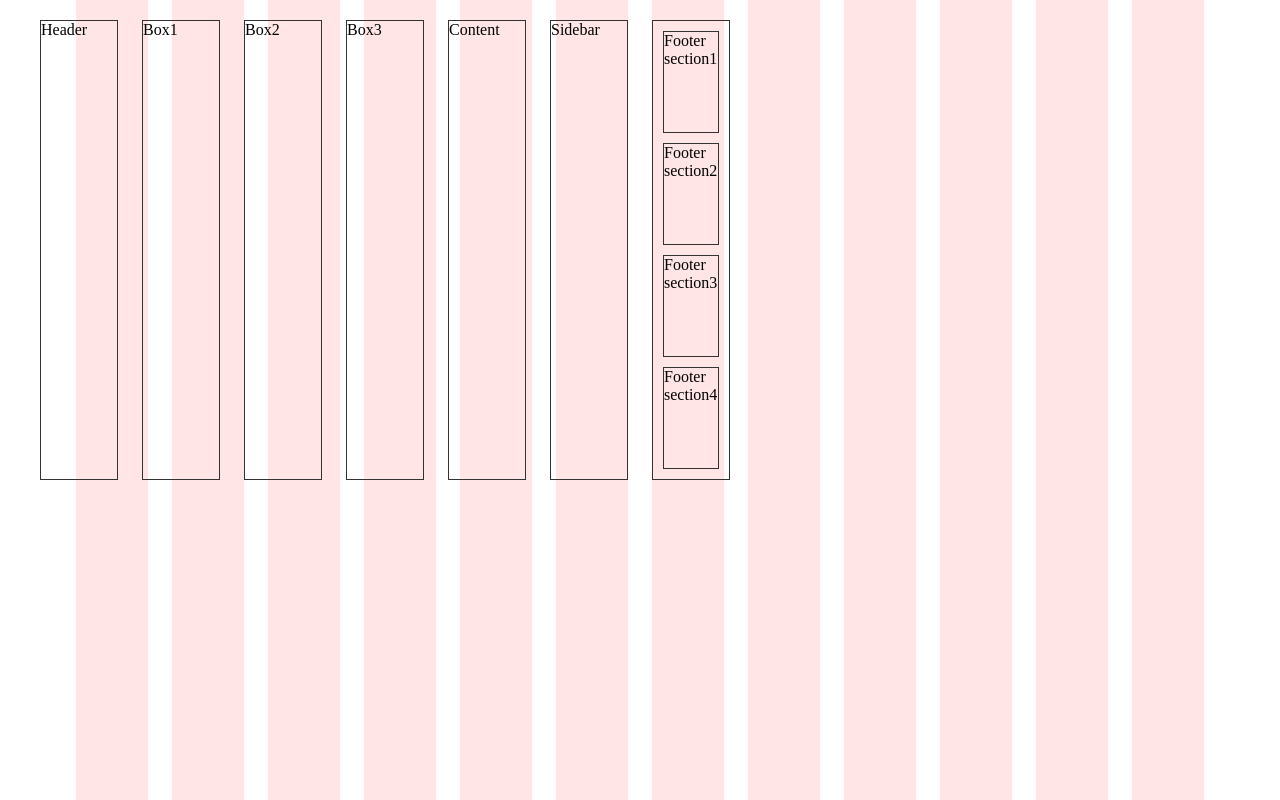
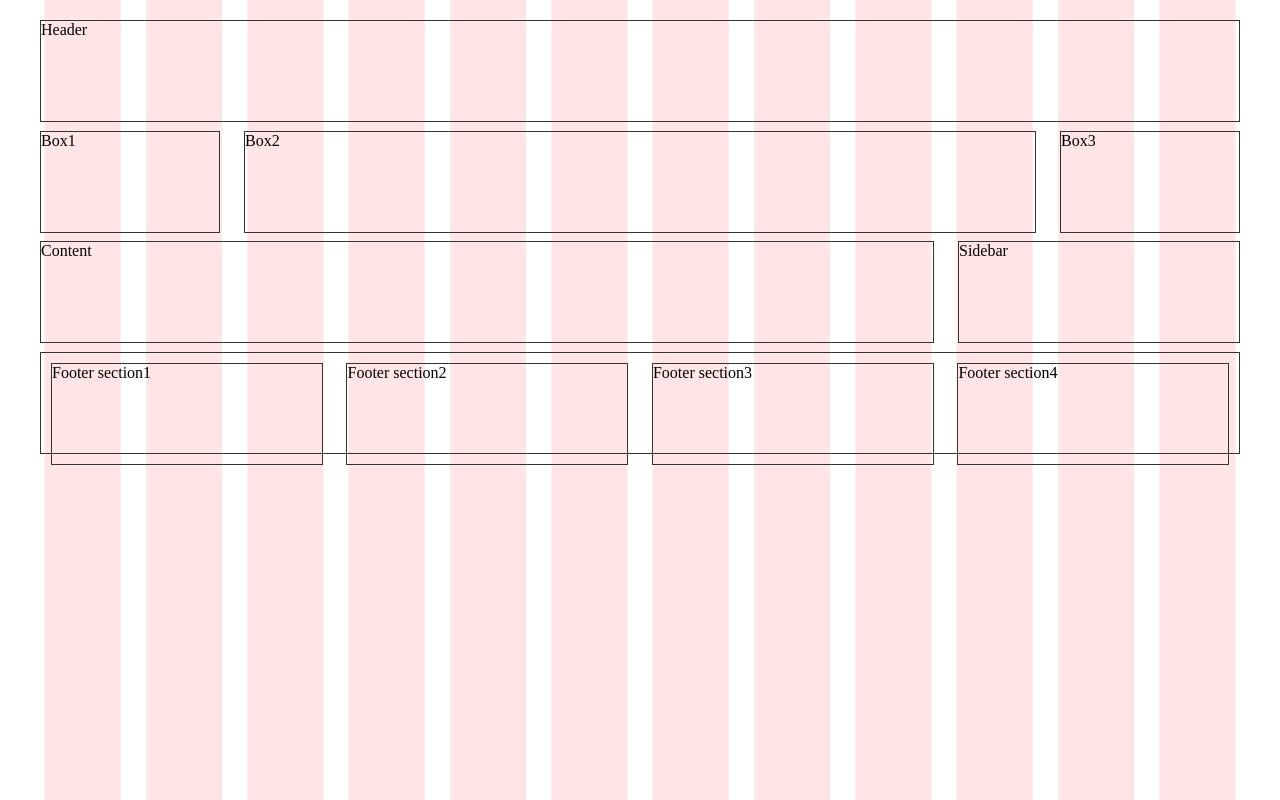
Before and after one commit to maypeppermint/new-cssgrids-template, a plain HTML site: page index.html in a window 1280 px wide. Drawn offline with Linux system fonts and the light colour scheme.

Commit message:
Wide desktop

```diff
--- a/css/style.css
+++ b/css/style.css
@@ -1,6 +1,6 @@
 body {
 	background: url(../img/12_col.gif) center top repeat-y;
-	background-size: 90%;
+	background-size: 95%;
 }
 
 /* #container {
@@ -20,7 +20,54 @@ body {
 	display: grid;
 	grid-template-columns: repeat(12, 1fr);
 	gap: 2%;
+	grid-template-areas:
+	"header header header header header header header header header header header header"
+	"box1 box1 box2 box2 box2 box2 box2 box2 box2 box2 box3 box3"
+	"content content content content content content content content content sidebar sidebar sidebar"
+	"footer footer footer footer footer footer footer footer footer footer footer footer";
 	}
+.header{
+	grid-area: header;
+}
+.box1{
+	grid-area: box1;
+}
+.box2{
+	grid-area: box2;
+}
+.box3{
+	grid-area: box3;
+}
+.content{
+	grid-area: content;
+}
+.sidebar{
+	grid-area: sidebar;
+}
+.footer{
+	grid-area: footer;
+}
+
+#footercontainer{
+	display: grid;
+	grid-template-columns: repeat(4, 1fr);
+	gap: 2%;
+	grid-template-areas:
+	"footerSection1 footerSection2 footerSection3 footerSection4";
+}
+.footerSection1{
+	grid-area: footerSection1;
+}
+footerSection2{
+	grid-area: footerSection2;
+}
+footerSection3{
+	grid-area: footerSection3;
+}
+footerSection4{
+	grid-area: footerSection4;
+}
+
 
 /* [class*='box'] {
 	border: 1px solid #333;
@@ -32,5 +79,11 @@ div{
 	min-height: 100px;
 }
 [class*='footerSection'] {
-margin: 10px;
+margin: 10px 0;
 }
+.footerSection1{
+	margin-left: 10px;
+}
+.footerSection4{
+	margin-right: 10px;
+}
```
